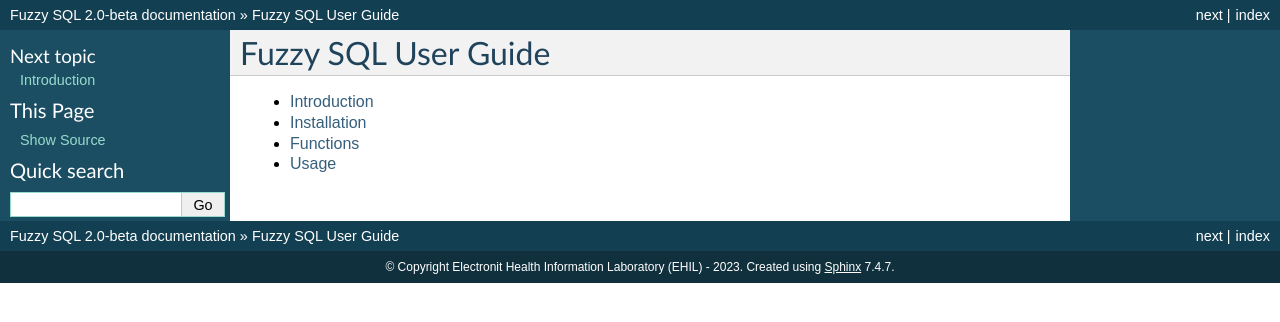
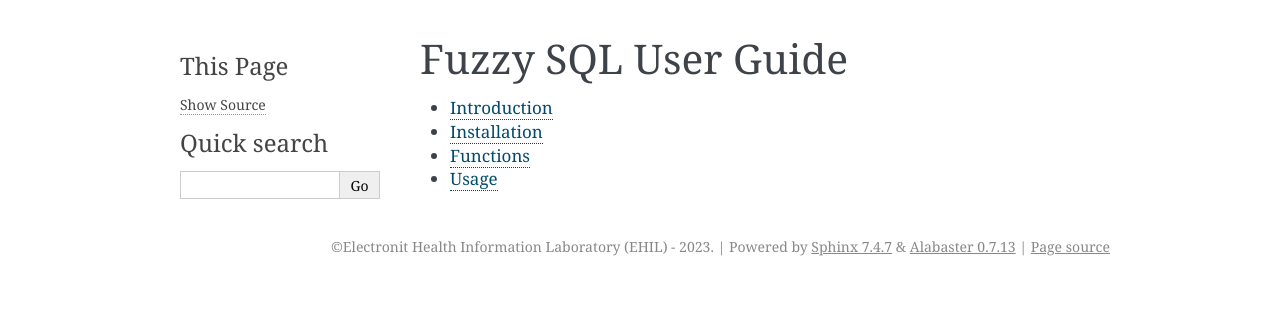
Before and after one commit to skababji-ehil/fuzzy_sql, a Sphinx documentation site: the page built from docs/index.rst, in a window 1280 px wide. Shown: the top 322 px of the page. Built offline with Sphinx 7.4.7, drawn with Linux system fonts in a browser that asks for light colours.

```diff
--- a/docs/conf.py
+++ b/docs/conf.py
@@ -17,6 +17,8 @@
 import sys
 sys.path.append('/home/samer/projects/fuzzy_sql/src') #This will enable reading the modules
 
+import os
+sys.path.insert(0, os.path.abspath("../../"))
 
 extensions = [
     'sphinx.ext.duration',
@@ -72,7 +74,7 @@
 # -- Options for HTML output -------------------------------------------------
 # https://www.sphinx-doc.org/en/master/usage/configuration.html#options-for-html-output
 
-html_theme = 'classic'
+html_theme = 'alabaster'
 html_static_path = ['_static']
 
 # html_theme_options = {
```
Also changed, not shown: 1 other file.
